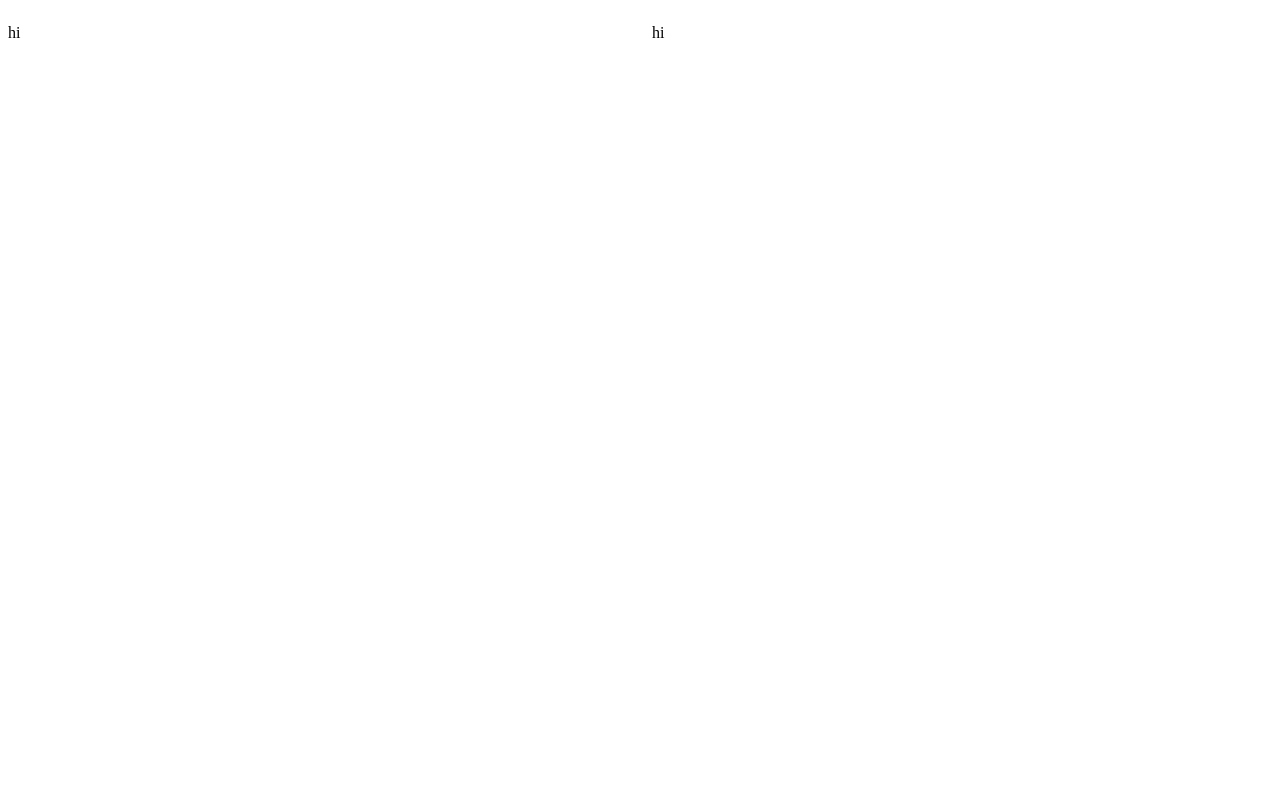
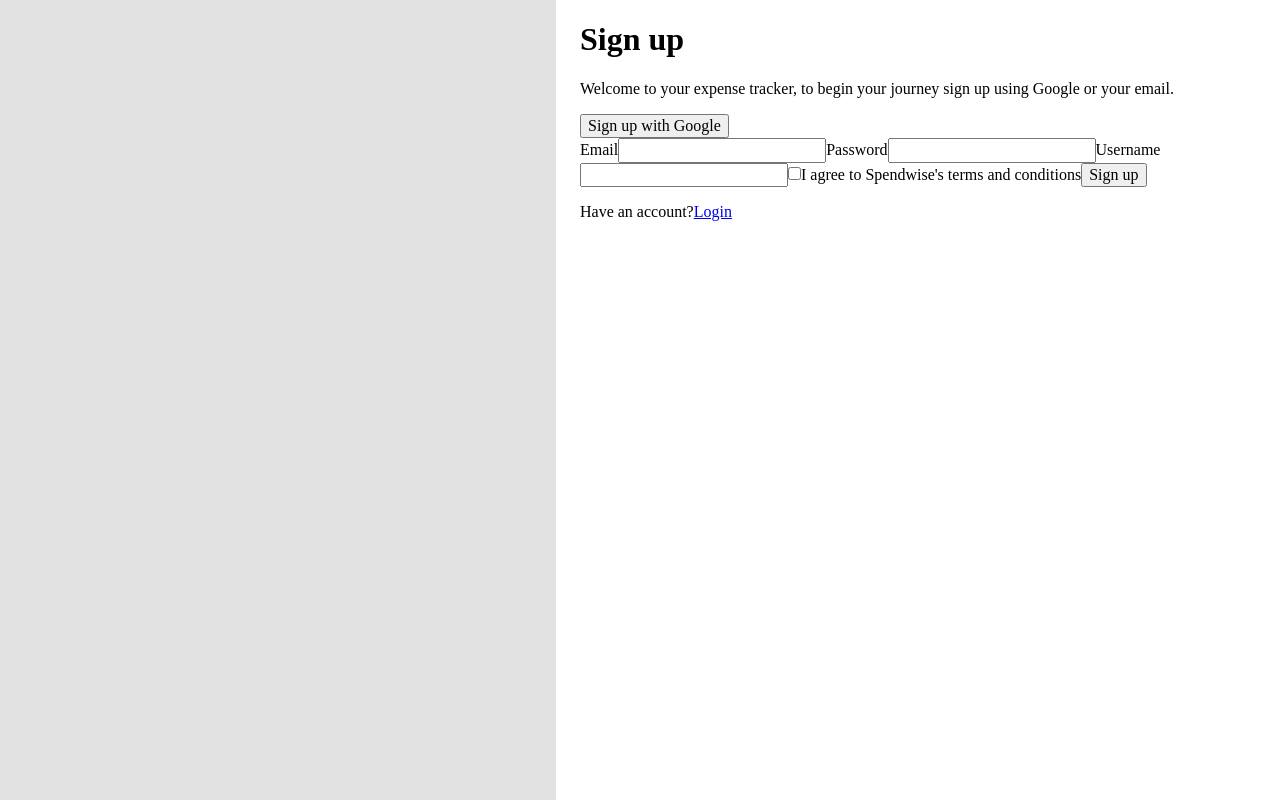
Before and after one commit to tuantruong625/Spendwise, a React (Vite) app: page / in a window 1280 px wide. Built offline with nearby package versions, Linux system fonts and the light colour scheme.

Commit message:
Set initial validation for signup form

```diff
--- a/package.json
+++ b/package.json
@@ -11,6 +11,7 @@
   },
   "dependencies": {
     "@types/styled-components": "^5.1.26",
+    "normalize.css": "^8.0.1",
     "react": "^18.2.0",
     "react-dom": "^18.2.0"
   },
--- /dev/null
+++ b/src/components/shared/Column/Column.tsx
@@ -0,0 +1,28 @@
+import { HTMLAttributes } from 'react';
+import styled from 'styled-components';
+
+interface ColumnProps extends HTMLAttributes<HTMLDivElement> {
+	start: number;
+	end?: number;
+	children?: JSX.Element | JSX.Element[];
+}
+
+interface StyleProps {
+	start: number;
+	end: number;
+}
+
+const ColumnStyles = styled.div<StyleProps>`
+	grid-column: ${({ start }) => start} / span ${({ end }) => end};
+`;
+
+const Column = ({
+	start,
+	end = -1,
+	children,
+	...props
+}: ColumnProps): JSX.Element => {
+	return <ColumnStyles {...{ start, end, ...props }}>{children}</ColumnStyles>;
+};
+
+export default Column;
--- a/src/components/shared/Grid.tsx
+++ b/src/components/shared/Grid.tsx
@@ -1,32 +1,34 @@
-import { HTMLAttributes } from "react"
-import styled from "styled-components"
+import { HTMLAttributes } from 'react';
+import styled from 'styled-components';
 
 interface GridProps extends HTMLAttributes<HTMLDivElement> {
- cols?: number
- rows?: number
- gap?: string
- children: JSX.Element | JSX.Element[]
+	cols?: number;
+	rows?: number;
+	gap?: string;
+	children: JSX.Element | JSX.Element[];
 }
 
 interface StyleProps {
- cols?: number
- rows?: number
- gap?: string
+	cols?: number;
+	rows?: number;
+	gap?: string;
 }
 
 const GridStyles = styled.div<StyleProps>`
- display: grid;
- grid-template-columns: repeat(${({ cols }) => cols}, minmax(0, 1fr));
- grid-template-rows: repeat(${({ rows }) => rows}, minmax(0, 1fr));
- grid-gap: ${({ gap }) => `${gap}`};
-`
+	display: grid;
+	grid-template-columns: repeat(${({ cols }) => cols}, minmax(0, 1fr));
+	grid-template-rows: repeat(${({ rows }) => rows}, minmax(0, 1fr));
+	grid-gap: ${({ gap }) => `${gap}`};
+`;
 
-const Grid = ({ cols, rows, gap, children }: GridProps): JSX.Element => {
- return (
-  <GridStyles {...{ rows, cols, gap }}>
-   {children}
-  </GridStyles>
- )
-}
+const Grid = ({
+	cols,
+	rows,
+	gap,
+	children,
+	...props
+}: GridProps): JSX.Element => {
+	return <GridStyles {...{ rows, cols, gap, ...props }}>{children}</GridStyles>;
+};
 
-export default Grid
+export default Grid;
--- a/src/pages/SignUp/index.tsx
+++ b/src/pages/SignUp/index.tsx
@@ -1,14 +1,109 @@
+import Column from '../../components/shared/Column/Column';
 import Grid from '../../components/shared/Grid';
-import Column from '../../components/shared/Column';
+import { useForm } from 'react-hook-form';
+
+interface SignUpType {
+	email: string;
+	password: string;
+	username: string;
+	terms: boolean;
+}
 
 const SignUpPage: React.FC = () => {
+	const {
+		register,
+		handleSubmit,
+		watch,
+		setError,
+		formState: { errors, isValid },
+	} = useForm({
+		defaultValues: {
+			email: '',
+			password: '',
+			username: '',
+			terms: false,
+		},
+	});
+
+	console.log(watch('terms'));
+
+	const onSubmit = (data: SignUpType) => {
+		return console.log(data);
+	};
+	const EMAIL_VALIDATION =
+		/^[a-zA-Z0-9.!#$%&'*+/=?^_`{|}~-]+@[a-zA-Z0-9](?:[a-zA-Z0-9-]{0,61}[a-zA-Z0-9])?(?:\.[a-zA-Z0-9](?:[a-zA-Z0-9-]{0,61}[a-zA-Z0-9])?)*$/;
+
 	return (
 		<Grid cols={12} gap="1.5rem" style={{ height: '100vh' }}>
-			<Column start={1} end={6}>
-				<p>hi</p>
-			</Column>
-			<Column start={7}>
-				<p>hi</p>
+			<Column start={1} end={6} style={{ backgroundColor: '#e2e2e2' }} />
+			<Column start={7} end={12}>
+				<h1>Sign up</h1>
+				<p>
+					Welcome to your expense tracker, to begin your journey sign up using
+					Google or your email.
+				</p>
+				<button>Sign up with Google</button>
+				<form onSubmit={handleSubmit(onSubmit)}>
+					<label htmlFor="email">
+						Email
+						<input
+							type="text"
+							{...register('email', {
+								pattern: {
+									value: EMAIL_VALIDATION,
+									message: 'Invalid email, ex. email@gmail.com',
+								},
+							})}
+						/>
+					</label>
+					{errors.email && <p>{errors.email.message}</p>}
+
+					<label htmlFor="password">
+						Password
+						<input
+							type="password"
+							{...register('password', {
+								required: 'Password is required',
+								minLength: {
+									value: 8,
+									message: 'Password must be at least 8 characters long',
+								},
+								pattern: {
+									value: /^(?=.*[a-z])(?=.*[A-Z])(?=.*\d).{8,}$/,
+									message:
+										'Password must contain at least one uppercase letter, one lowercase letter, and one number',
+								},
+							})}
+						/>
+					</label>
+					{errors.password && <p>{errors.password.message}</p>}
+
+					<label htmlFor="username">
+						Username
+						<input
+							type="text"
+							{...register('username', { required: 'Username is required' })}
+						/>
+					</label>
+					{errors.username && <p>{errors.username.message}</p>}
+
+					<label htmlFor="terms">
+						<input
+							type="checkbox"
+							{...register('terms', {
+								required: 'Please accept the terms and conditions',
+							})}
+						/>
+						I agree to Spendwise's terms and conditions
+					</label>
+					{errors.terms && <p>{errors.terms.message}</p>}
+
+					<button type="submit">Sign up</button>
+				</form>
+
+				<p>
+					Have an account?<a href="#">Login</a>
+				</p>
 			</Column>
 		</Grid>
 	);
```
Also changed, not shown: src/components/shared/Container.tsx (+5 -5 lines), src/main.tsx (+8 -7 lines), 2 other files (tests, documents, lock files or other folders).
